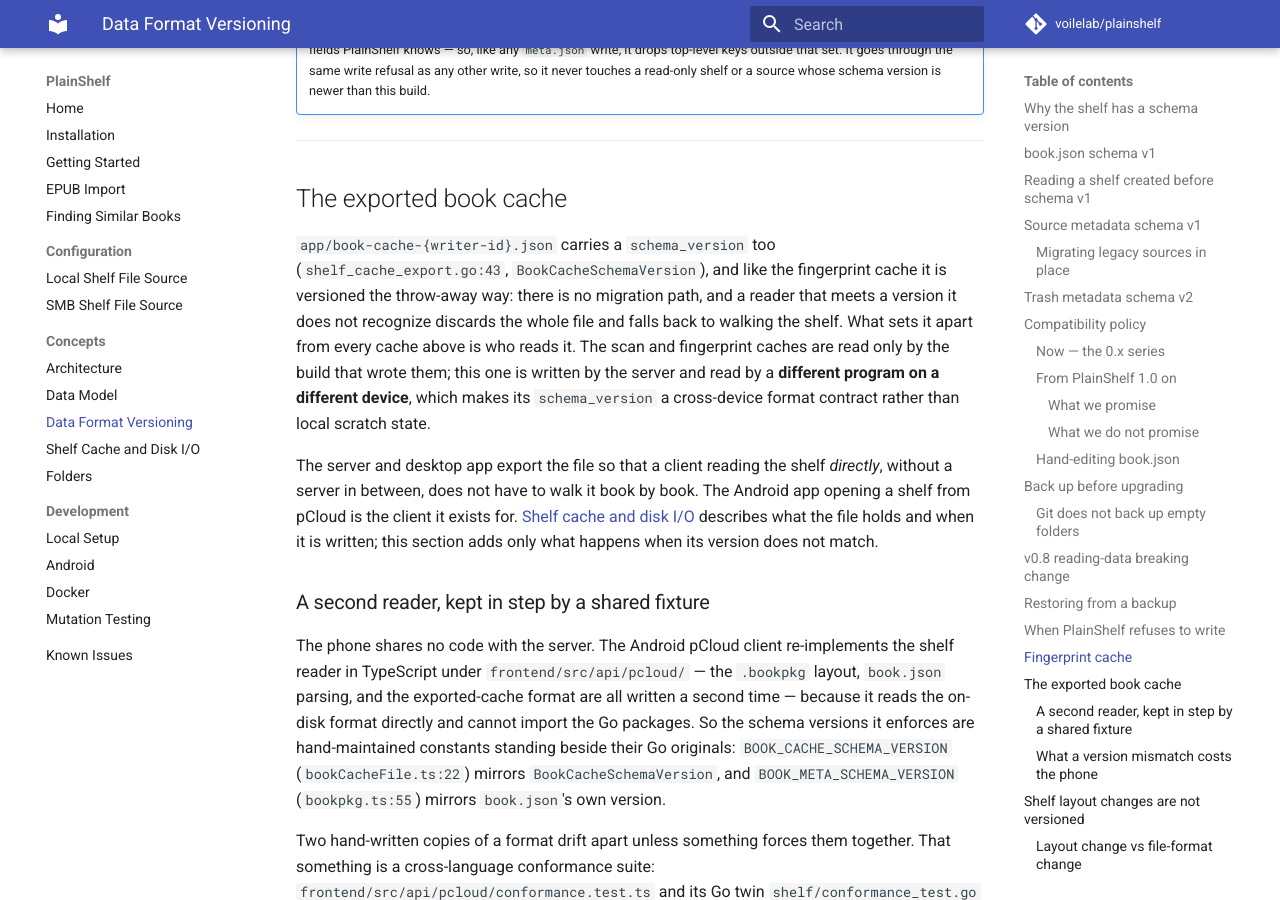
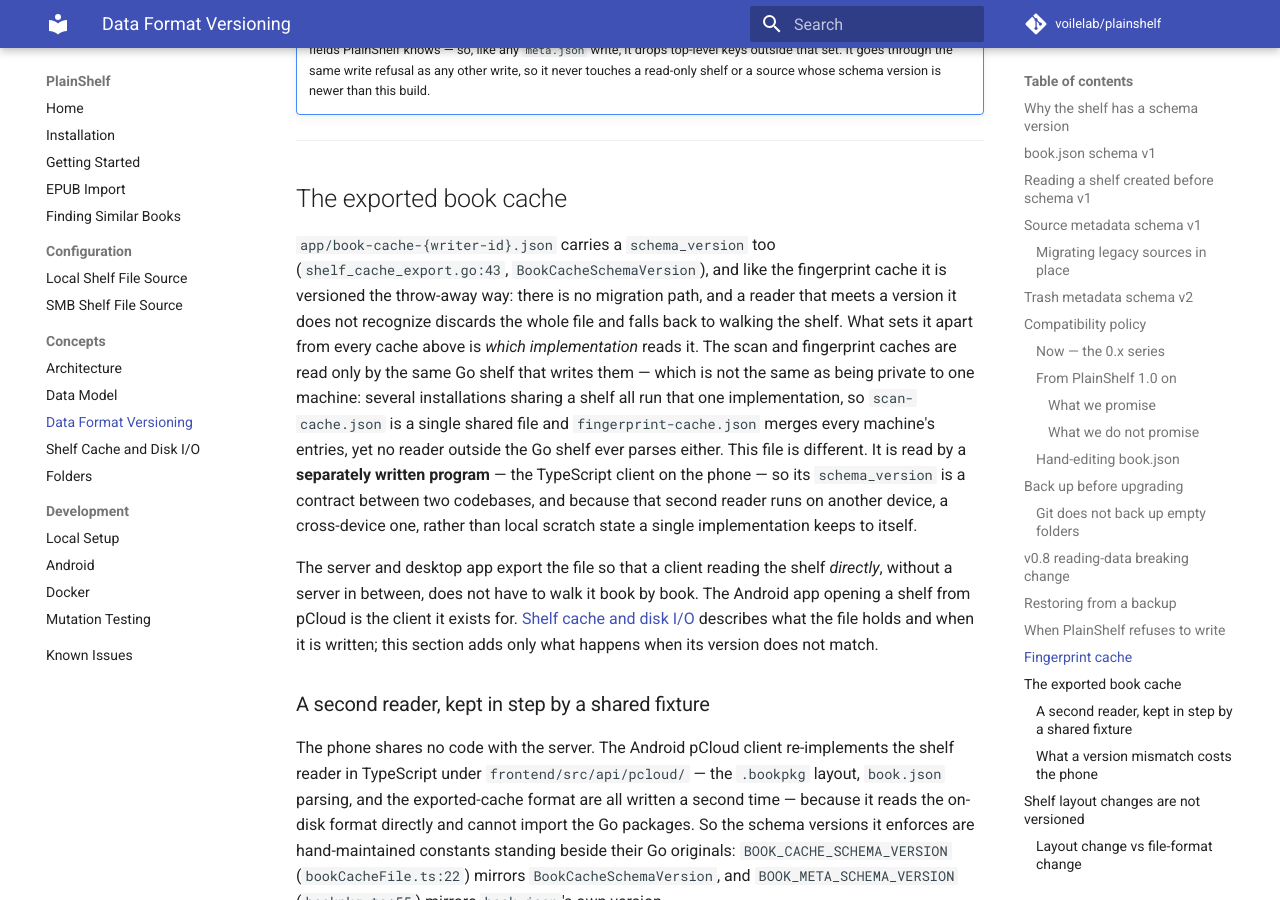
Before and after one commit to voilelab/plainshelf, an MkDocs documentation site: the page built from docs/concepts/data-format-versioning.md, in a window 1280 px wide and 900 px high, scrolled down 12831 px. Built offline with MkDocs 1.6.1 and Material for MkDocs 9.7.7, drawn with Linux system fonts in a browser that asks for light colours; comment, search, counter and statistics services are not loaded; some of the changed text lies outside the part shown.

Commit message:
docs: correct local-cache framing — same implementation, not same writer
The scan and fingerprint caches were described as "read only by the build
that wrote them." That is wrong: scan-cache.json is a single file shared by
every installation mounting the shelf (scancache.go), and
fingerprint-cache.json's Save merges other machines' entries (fingerprint/
cache.go). They are shared across machines — the property that makes their
schema_version local is that only the one Go implementation ever reads them,
whereas the exported book cache is also read by the separately written
TypeScript client. Reframe both the section intro and the three-kind bullet
around implementation rather than writer/device.

Co-Authored-By: Claude Opus 4.8 <noreply@anthropic.com>
Claude-Session: https://claude.ai/code/session_01SCaWtBHLP5iEt3shixmGgq

```diff
--- a/docs/concepts/data-format-versioning.md
+++ b/docs/concepts/data-format-versioning.md
@@ -589,10 +589,15 @@ for `books/` and `trash/`. See
 cache it is versioned the throw-away way: there is no migration path, and a
 reader that meets a version it does not recognize discards the whole file and
 falls back to walking the shelf. What sets it apart from every cache above is
-who reads it. The scan and fingerprint caches are read only by the build that
-wrote them; this one is written by the server and read by a **different program
-on a different device**, which makes its `schema_version` a cross-device format
-contract rather than local scratch state.
+*which implementation* reads it. The scan and fingerprint caches are read only by
+the same Go shelf that writes them — which is not the same as being private to one
+machine: several installations sharing a shelf all run that one implementation, so
+`scan-cache.json` is a single shared file and `fingerprint-cache.json` merges
+every machine's entries, yet no reader outside the Go shelf ever parses either.
+This file is different. It is read by a **separately written program** — the
+TypeScript client on the phone — so its `schema_version` is a contract between two
+codebases, and because that second reader runs on another device, a cross-device
+one, rather than local scratch state a single implementation keeps to itself.
 
 The server and desktop app export the file so that a client reading the shelf
 *directly*, without a server in between, does not have to walk it book by book.
@@ -752,8 +757,11 @@ versioned files into three kinds:
   the versioning the rest of this page describes.
 - **Local disposable cache** — `app/scan-cache.json` and
   `app/fingerprint-cache.json`. Rebuildable from the shelf and read only by the
-  build that wrote them, so their version carries no migration: any mismatch
-  throws the whole file away and it is recomputed.
+  same Go implementation that writes them — shared across the installations that
+  mount one shelf (`scan-cache.json` is one file; `fingerprint-cache.json` merges
+  every machine's entries), but never parsed by any reader outside that
+  implementation — so their version carries no migration: any mismatch throws the
+  whole file away and it is recomputed.
 - **Cross-device contract** — `app/book-cache-{writer-id}.json`. Thrown away on
   a mismatch like the caches above, but read by a *different* program on another
   device — the Android pCloud client — so its version is a handshake between two
```
